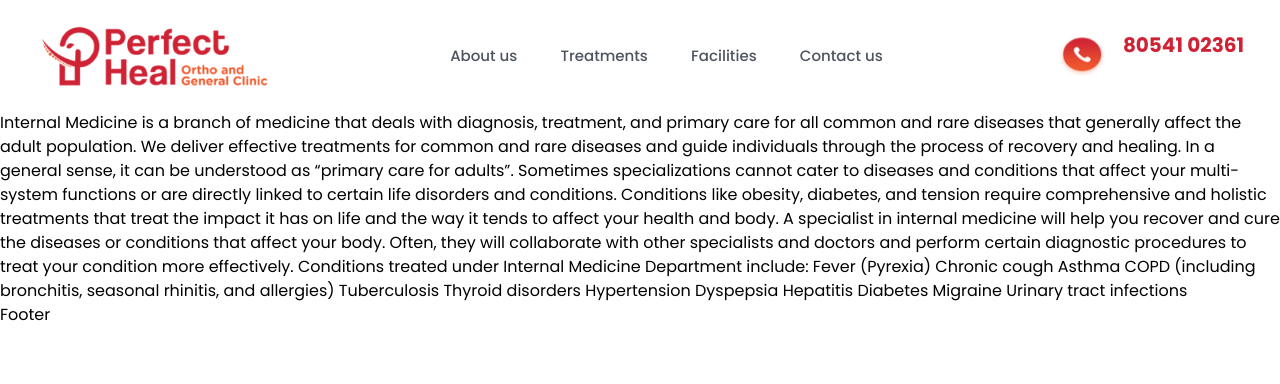
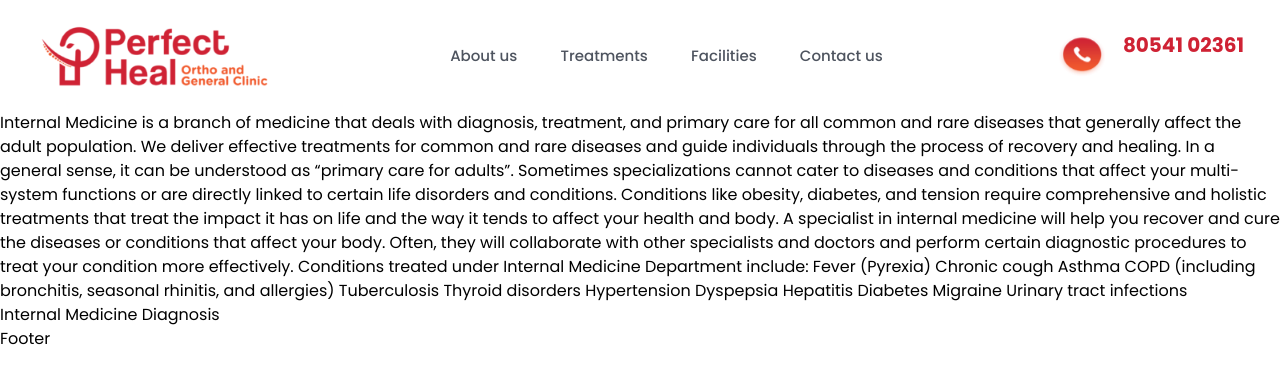
Before and after one commit to Dpnkrss/perfect-heal-clinic, a React (Vite) app in the folder frontend/: page /internal-medicine in a window 1280 px wide. Shown: the top 384 px of the page. Built offline with nearby package versions, Linux system fonts and the light colour scheme; the HTML template or start-up script is replaced by a standard one.

Commit message:
Change Text

```diff
--- a/frontend/src/pages/InternalMedicine.jsx
+++ b/frontend/src/pages/InternalMedicine.jsx
@@ -22,6 +22,7 @@ const InternalMedicine = () => {
         disorders Hypertension Dyspepsia Hepatitis Diabetes Migraine Urinary
         tract infections
       </p>
+      <h1> Internal Medicine Diagnosis</h1>
     </>
   );
 };
--- a/frontend/src/pages/SportInjuries.jsx
+++ b/frontend/src/pages/SportInjuries.jsx
@@ -30,6 +30,7 @@ const SportInjuries = () => {
         challenging, but with the right care and support, it’s possible to lead
         a fulfilling and active life.
       </p>
+      <h1>Orthopaedics</h1>
     </>
   );
 };
```
